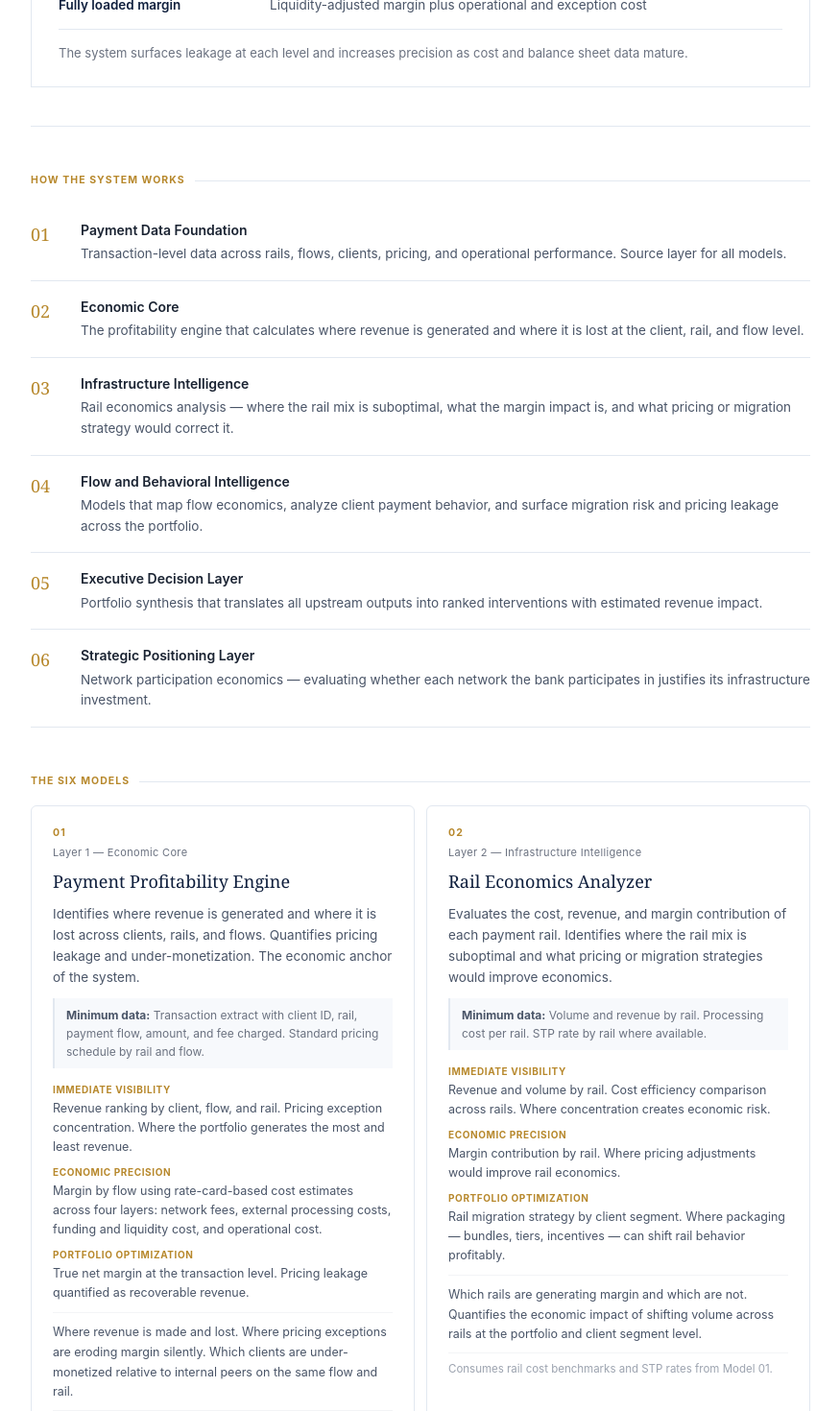
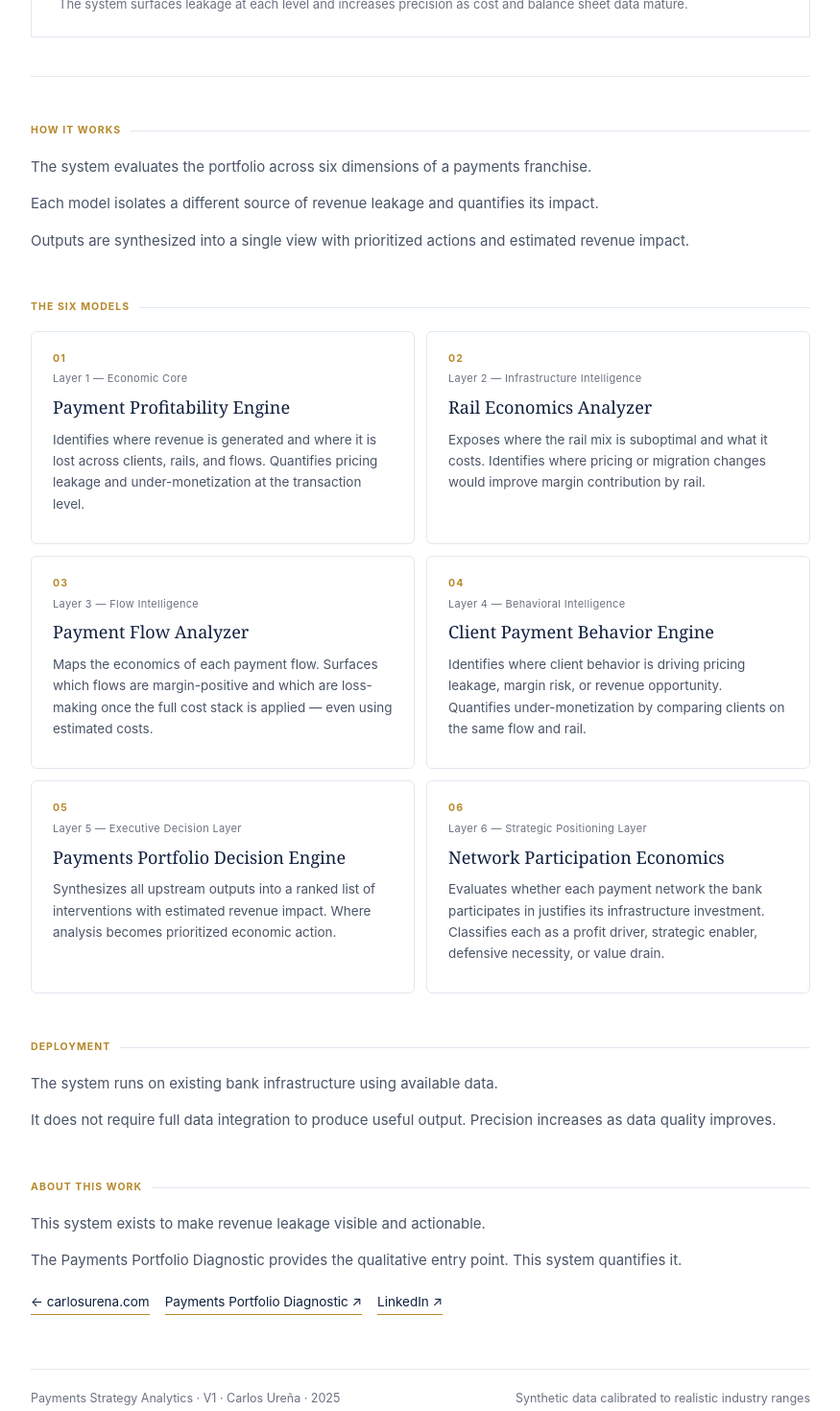
Before and after one commit to curena1206/ai-payments-portfolio, a React (Vite) app: page / in a window 1280 px wide. Shown: the part 760-2230 px from the top of the page at 96% size, without its empty margins (202-1077 px from the left). Built offline with nearby package versions, Linux system fonts and the light colour scheme.

Commit message:
Update FrameworkIndex.jsx

```diff
--- a/src/pages/FrameworkIndex.jsx
+++ b/src/pages/FrameworkIndex.jsx
@@ -336,90 +336,42 @@ const MODELS = [
     layer: 'Layer 1 — Economic Core',
     name: 'Payment Profitability Engine',
     route: '/models/01-profitability',
-    desc: 'Identifies where revenue is generated and where it is lost across clients, rails, and flows. Quantifies pricing leakage and under-monetization. The economic anchor of the system.',
-    minData: 'Transaction extract with client ID, rail, payment flow, amount, and fee charged. Standard pricing schedule by rail and flow.',
-    maturity: [
-      { label: 'Immediate visibility', desc: 'Revenue ranking by client, flow, and rail. Pricing exception concentration. Where the portfolio generates the most and least revenue.' },
-      { label: 'Economic precision', desc: 'Margin by flow using rate-card-based cost estimates across four layers: network fees, external processing costs, funding and liquidity cost, and operational cost.' },
-      { label: 'Portfolio optimization', desc: 'True net margin at the transaction level. Pricing leakage quantified as recoverable revenue.' },
-    ],
-    tells: 'Where revenue is made and lost. Where pricing exceptions are eroding margin silently. Which clients are under-monetized relative to internal peers on the same flow and rail.',
-    connection: '',
+    desc: 'Identifies where revenue is generated and where it is lost across clients, rails, and flows. Quantifies pricing leakage and under-monetization at the transaction level.',
   },
   {
     num: '02',
     layer: 'Layer 2 — Infrastructure Intelligence',
     name: 'Rail Economics Analyzer',
     route: '/models/02-rail-optimizer',
-    desc: 'Evaluates the cost, revenue, and margin contribution of each payment rail. Identifies where the rail mix is suboptimal and what pricing or migration strategies would improve economics.',
-    minData: 'Volume and revenue by rail. Processing cost per rail. STP rate by rail where available.',
-    maturity: [
-      { label: 'Immediate visibility', desc: 'Revenue and volume by rail. Cost efficiency comparison across rails. Where concentration creates economic risk.' },
-      { label: 'Economic precision', desc: 'Margin contribution by rail. Where pricing adjustments would improve rail economics.' },
-      { label: 'Portfolio optimization', desc: 'Rail migration strategy by client segment. Where packaging — bundles, tiers, incentives — can shift rail behavior profitably.' },
-    ],
-    tells: 'Which rails are generating margin and which are not. Quantifies the economic impact of shifting volume across rails at the portfolio and client segment level.',
-    connection: 'Consumes rail cost benchmarks and STP rates from Model 01.',
+    desc: 'Exposes where the rail mix is suboptimal and what it costs. Identifies where pricing or migration changes would improve margin contribution by rail.',
   },
   {
     num: '03',
     layer: 'Layer 3 — Flow Intelligence',
     name: 'Payment Flow Analyzer',
     route: '/models/03-corridor-analyzer',
-    desc: 'Maps the economics of payment flows, comparing revenue against estimated cost and classifying each into four strategic categories: Grow, Defend, Optimize, or De-prioritize.',
-    minData: 'Volume and revenue by payment flow. Average cost estimate by flow — derived from fee schedules, GL entries, or industry benchmarks where formal cost data is unavailable.',
-    maturity: [
-      { label: 'Immediate visibility', desc: 'Flow classification by revenue and volume. Which flows are building the franchise and which are diluting it.' },
-      { label: 'Economic precision', desc: 'Flow margin waterfall across four cost layers: network fees, external processing costs, funding and liquidity cost, and operational cost. FX spread capture analysis by flow where applicable.' },
-      { label: 'Portfolio optimization', desc: 'Full flow profitability with repricing recommendations. Minimum pricing thresholds to prevent structurally loss-making flows.' },
-    ],
-    tells: 'Which payment flows are margin-positive and which are margin-negative after cost allocation, even using estimated costs. Flows that appear profitable on revenue but are likely loss-making once the full cost stack is applied.',
-    connection: 'Feeds flow classifications and margin data to Models 04 and 05.',
+    desc: 'Maps the economics of each payment flow. Surfaces which flows are margin-positive and which are loss-making once the full cost stack is applied — even using estimated costs.',
   },
   {
     num: '04',
     layer: 'Layer 4 — Behavioral Intelligence',
     name: 'Client Payment Behavior Engine',
     route: '/models/04-client-behavior',
-    desc: 'Identifies where client behavior is driving margin risk, pricing leakage, or revenue opportunity across the portfolio.',
-    minData: 'Transaction history by client over 12 to 24 months. Rail and flow usage by client.',
-    maturity: [
-      { label: 'Immediate visibility', desc: 'Client growth and decline patterns. Rail concentration risk. Early signals of volume migration away from the bank.' },
-      { label: 'Economic precision', desc: 'Under-monetized clients identified by comparing revenue per payment against internal peer groups on the same flow and rail. Pricing inconsistencies across similar client profiles.' },
-      { label: 'Portfolio optimization', desc: 'Estimated revenue at risk combining volume decline, pricing compression, and concentration signals. Outputs structured for relationship manager action.' },
-    ],
-    tells: 'Where client relationships are deepening, where they are stable, and where volume is migrating. The model quantifies the signal.',
-    connection: 'Weighted by client net margin from Model 01. Flow risk from Model 03 elevates migration flags.',
+    desc: 'Identifies where client behavior is driving pricing leakage, margin risk, or revenue opportunity. Quantifies under-monetization by comparing clients on the same flow and rail.',
   },
   {
     num: '05',
     layer: 'Layer 5 — Executive Decision Layer',
     name: 'Payments Portfolio Decision Engine',
     route: '/models/05-portfolio-scorecard',
-    desc: 'Synthesizes all upstream model outputs into a single portfolio health view and translates it into ranked, sequenced interventions with estimated revenue impact.',
-    minData: 'Outputs from Models 01 through 04 at whatever maturity level is available. Management targets and KPIs where accessible.',
-    maturity: [
-      { label: 'Visibility', desc: 'Consolidated portfolio view across six dimensions: pricing governance, rail economics, flow profitability, client retention risk, revenue concentration, and operational drag.' },
-      { label: 'Prioritization', desc: 'Issues ranked by revenue impact and intervention complexity. Top actions with estimated revenue uplift, time to impact, and execution difficulty.' },
-      { label: 'Scenario and trade-off', desc: 'Three scenario models: base case, optimized if priority interventions are implemented, and stress case under adverse conditions.' },
-    ],
-    tells: 'Not just where the problems are — but which ones to fix first, in what sequence, and what the revenue impact of each intervention is.',
-    connection: 'Synthesis layer. Receives inputs from all four upstream models.',
+    desc: 'Synthesizes all upstream outputs into a ranked list of interventions with estimated revenue impact. Where analysis becomes prioritized economic action.',
   },
   {
     num: '06',
     layer: 'Layer 6 — Strategic Positioning Layer',
     name: 'Network Participation Economics',
     route: '/models/06-money-movement',
-    desc: 'Evaluates the bank\'s participation economics across push payment networks — RTP, FedNow, Visa Direct, Mastercard Move — assessing whether volume, pricing, and coverage are generating adequate return on infrastructure investment.',
-    minData: 'Volume and revenue by network. Network participation costs — membership, settlement, connectivity. Internal processing cost per network transaction.',
-    maturity: [
-      { label: 'Immediate visibility', desc: 'Revenue versus cost by network. Which networks are generating positive economics at current volumes.' },
-      { label: 'Economic precision', desc: 'Margin trajectory by network as volume scales, including estimated breakeven thresholds. Pricing leverage points where fee adjustments would materially change network economics.' },
-      { label: 'Portfolio optimization', desc: 'Each network classified by strategic role: Core profit driver, Strategic enabler, Defensive necessity, or Value-destructive. Investment and exit decisions supported by margin modeling.' },
-    ],
-    tells: 'Whether each network justifies its infrastructure investment — and whether that participation is a profit driver, a strategic entry point, a competitive defense, or a value drain.',
-    connection: 'Extends the economic framework to network participation decisions.',
+    desc: 'Evaluates whether each payment network the bank participates in justifies its infrastructure investment. Classifies each as a profit driver, strategic enabler, defensive necessity, or value drain.',
   },
 ]
 
@@ -443,18 +395,14 @@ export default function FrameworkIndex() {
         <div className="fi-hero">
           <div className="fi-eyebrow">Payments Strategy Analytics · V1 · 2025</div>
           <h1 className="fi-h1">Most payments portfolios cannot quantify where revenue is lost.<br/>This system makes it measurable.</h1>
-          <p className="fi-hero-sub">Revenue leakage exists across pricing, routing, and cost structures — but is rarely visible in standard reporting. This six-model system translates fragmented payment data into clear economic signals that can be acted on immediately.</p>
+          <p className="fi-hero-sub">Revenue leakage exists across pricing, routing, and cost structures — but is rarely visible in standard reporting. This system makes it measurable and actionable.</p>
           <div className="fi-system-statement">
-            The system is built from repeated exposure to the same pattern: revenue leakage that is not visible in standard reporting.
-
-It translates fragmented data into clear economic signals that can be acted on immediately.
-
-It does not replace reporting. It makes the leakage visible.
+            The system is built from repeated exposure to the same pattern: revenue leakage that is not visible in standard reporting. It translates fragmented data into clear economic signals. It does not replace reporting. It makes the leakage visible.
           </div>
 
           <div className="fi-margin-callout">
             <div className="fi-margin-callout-label">How leakage is measured</div>
-            <p className="fi-margin-callout-intro">Revenue leakage is measured across three levels, depending on data availability:</p>
+            <p className="fi-margin-callout-intro">Revenue leakage is measured across three levels depending on how much of the cost structure is visible:</p>
             <div className="fi-margin-tier">
               <div className="fi-margin-tier-label">Contribution margin</div>
               <div className="fi-margin-tier-desc">Transaction-level economics including pricing, network, and processing cost</div>
@@ -472,23 +420,10 @@ It does not replace reporting. It makes the leakage visible.
         </div>
 
         <div className="fi-section-block">
-          <div className="fi-section-label">How the system works</div>
-          {[
-            {n:'1', title:'Payment Data Foundation', desc:'Transaction-level data across rails, flows, clients, pricing, and operational performance. Source layer for all models.'},
-            {n:'2', title:'Economic Core', desc:'The profitability engine that calculates where revenue is generated and where it is lost at the client, rail, and flow level.'},
-            {n:'3', title:'Infrastructure Intelligence', desc:'Rail economics analysis — where the rail mix is suboptimal, what the margin impact is, and what pricing or migration strategy would correct it.'},
-            {n:'4', title:'Flow and Behavioral Intelligence', desc:'Models that map flow economics, analyze client payment behavior, and surface migration risk and pricing leakage across the portfolio.'},
-            {n:'5', title:'Executive Decision Layer', desc:'Portfolio synthesis that translates all upstream outputs into ranked interventions with estimated revenue impact.'},
-            {n:'6', title:'Strategic Positioning Layer', desc:'Network participation economics — evaluating whether each network the bank participates in justifies its infrastructure investment.'},
-          ].map((l,i) => (
-            <div key={i} className="fi-arch-row">
-              <div className="fi-arch-num">0{l.n}</div>
-              <div>
-                <div className="fi-arch-title">{l.title}</div>
-                <div className="fi-arch-desc">{l.desc}</div>
-              </div>
-            </div>
-          ))}
+          <div className="fi-section-label">How it works</div>
+          <p className="fi-p">The system evaluates the portfolio across six dimensions of a payments franchise.</p>
+          <p className="fi-p">Each model isolates a different source of revenue leakage and quantifies its impact.</p>
+          <p className="fi-p">Outputs are synthesized into a single view with prioritized actions and estimated revenue impact.</p>
         </div>
 
         <div className="fi-section-block">
@@ -500,49 +435,21 @@ It does not replace reporting. It makes the leakage visible.
                 <div className="fi-model-layer">{m.layer}</div>
                 <div className="fi-model-name">{m.name}</div>
                 <div className="fi-model-desc">{m.desc}</div>
-                <div className="fi-model-min-data"><strong>Minimum data:</strong> {m.minData}</div>
-                {m.maturity.map((t,j) => (
-                  <div key={j} className="fi-maturity-row">
-                    <div className="fi-maturity-label">{t.label}</div>
-                    <div className="fi-maturity-desc">{t.desc}</div>
-                  </div>
-                ))}
-                <div className="fi-model-tells">{m.tells}</div>
-                <div className="fi-model-connection">{m.connection}</div>
               </Link>
             ))}
           </div>
         </div>
 
         <div className="fi-section-block">
-          <div className="fi-section-label">Layer 1 — Data Foundation</div>
-          <h2 className="fi-h2">What deployment looks like</h2>
-          <p className="fi-p">This system runs on existing bank infrastructure and does not require new systems. Data requirements are incremental, not all-or-nothing.</p>
-          <p className="fi-p">All six models run on synthetic data in prototype form. A production deployment requires field-level data from the source systems below. Models 01–05 draw on bank-side source systems. Model 06 additionally requires network-side data.</p>
-          <div className="fi-source-grid">
-            {[
-              {sys:'Payment Processing', ex:'Temenos, Volante, Form3, ACI UP'},
-              {sys:'Core Banking / GL', ex:'Temenos T24, Finacle, FLEXCUBE'},
-              {sys:'FX & Treasury', ex:'Murex, FIS Quantum, ION Treasury'},
-              {sys:'External Processing', ex:'Fee schedules, settlement records, network statements'},
-              {sys:'Liquidity Management', ex:'Finastra Fusion, proprietary systems'},
-              {sys:'CRM & Operations', ex:'Salesforce FSC, ServiceNow, NICE Actimize'},
-              {sys:'Network Scheme Data', ex:'RTP, FedNow, Visa Direct, Mastercard Move'},
-              {sys:'Pricing & Exception Data', ex:'Internal pricing systems, exception logs'},
-            ].map((s,i) => (
-              <div key={i} className="fi-source-cell">
-                <div className="fi-source-name">{s.sys}</div>
-                <div className="fi-source-ex">{s.ex}</div>
-              </div>
-            ))}
-          </div>
+          <div className="fi-section-label">Deployment</div>
+          <p className="fi-p">The system runs on existing bank infrastructure using available data.</p>
+          <p className="fi-p">It does not require full data integration to produce useful output. Precision increases as data quality improves.</p>
         </div>
 
         <div className="fi-section-block">
           <div className="fi-section-label">About This Work</div>
-          <p className="fi-p">This system is built from repeated exposure to the same pattern: revenue leakage that is not visible in standard reporting. It translates fragmented data into clear economic signals that can be acted on immediately.</p>
-          <p className="fi-p">The system is designed to work with available data. It does not require a data warehouse project or systems integration to produce useful findings. The first output is directional. Precision compounds as data quality improves.</p>
-          <p className="fi-p">The Payments Portfolio Diagnostic — published separately — provides the qualitative entry point. Together they form a complete framework: one that diagnoses the franchise, the other that quantifies it.</p>
+          <p className="fi-p">This system exists to make revenue leakage visible and actionable.</p>
+          <p className="fi-p">The Payments Portfolio Diagnostic provides the qualitative entry point. This system quantifies it.</p>
           <div className="fi-links">
             <a href="https://carlosurena.com">&#8592; carlosurena.com</a>
             <a href="https://carlosurena.com/payments-portfolio-diagnostic/">Payments Portfolio Diagnostic &#8599;</a>
```
